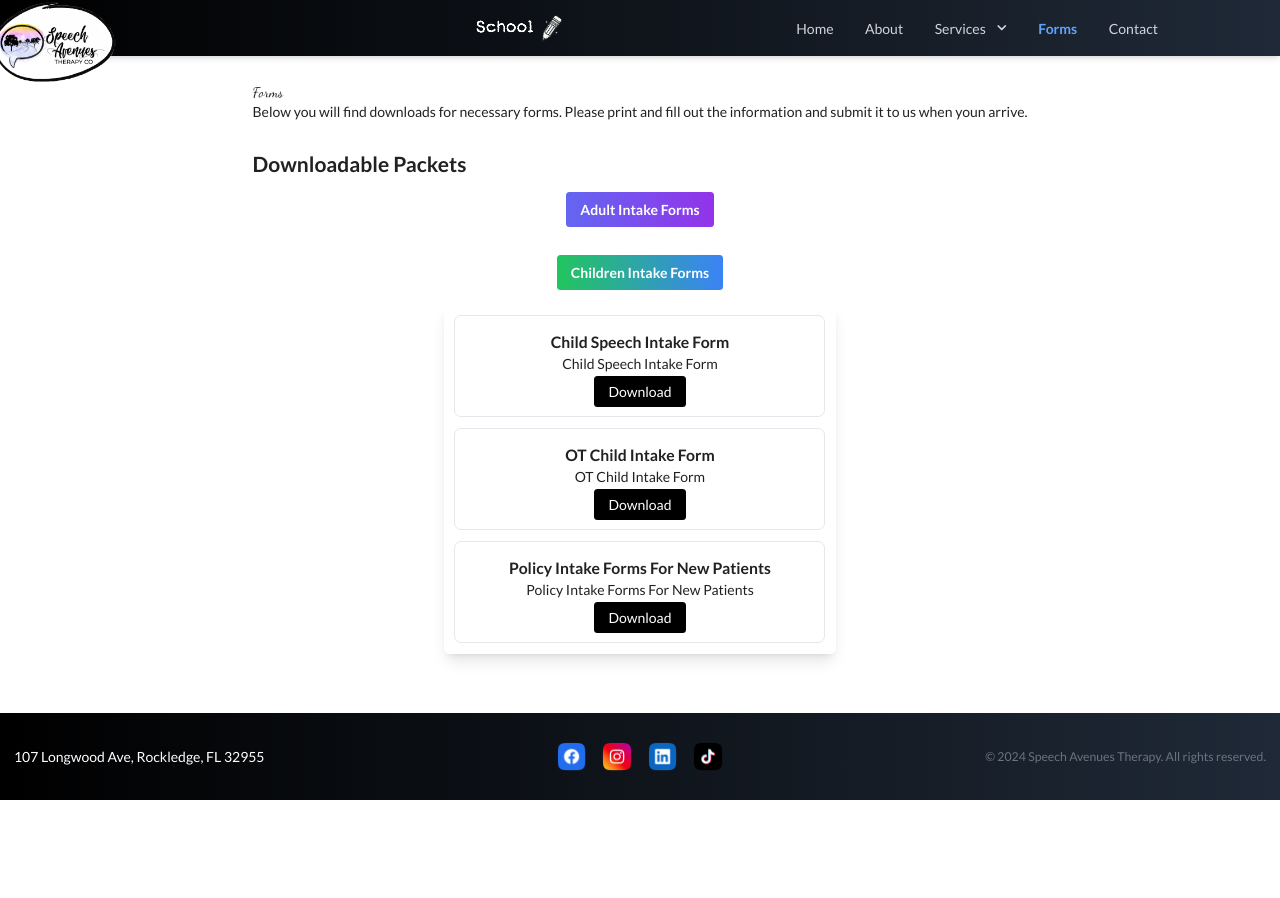
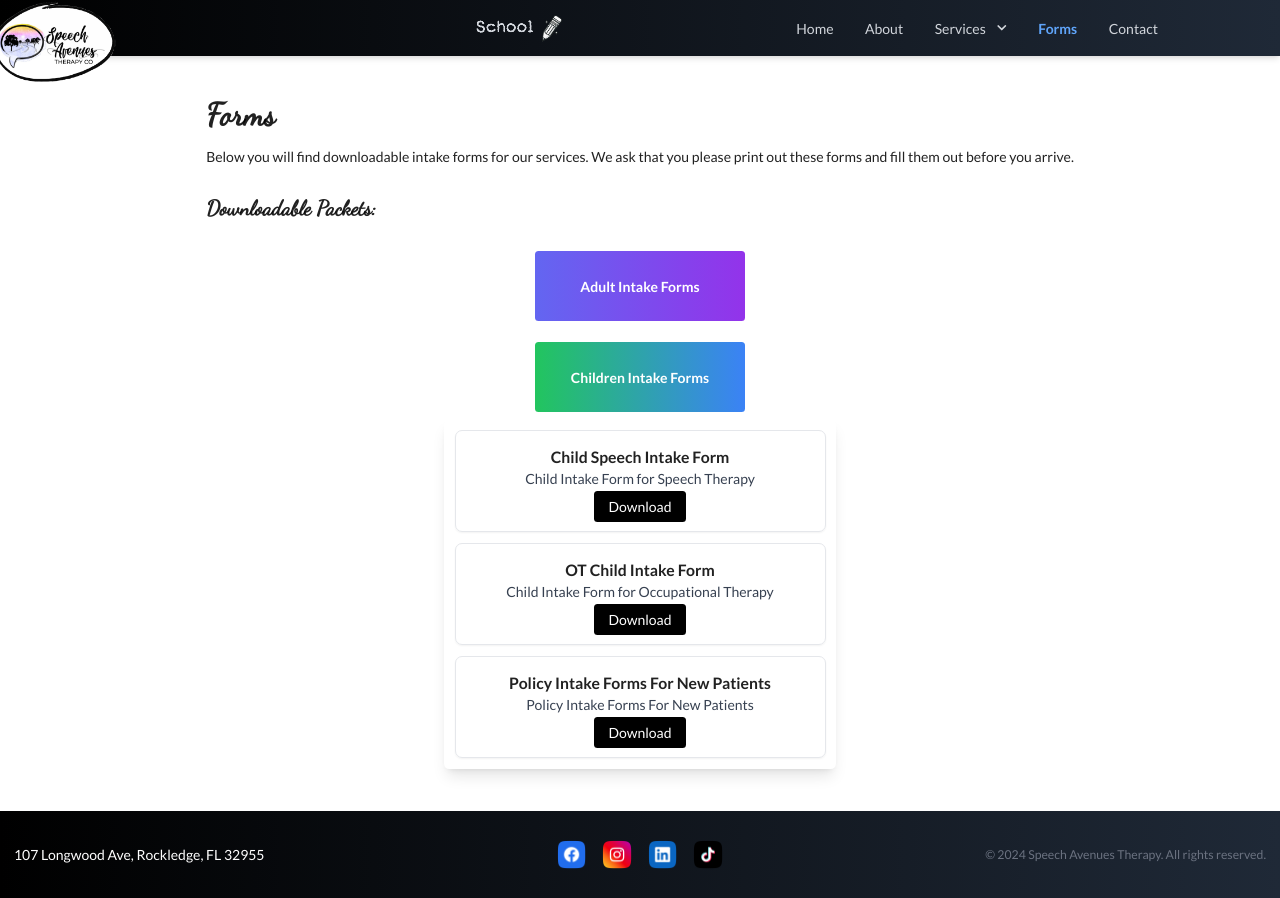
Before and after one commit to Ryan9698/speech-avenues, a React (Vite) app: page /forms in a window 1280 px wide. Both pictures are taken after a click on the button "Children Intake Forms". Before the commit the page ends 800 px from the top, so only its background shows below. Built offline with nearby package versions, Linux system fonts and the light colour scheme.

Commit message:
Styling changes. Fixed dropdown menu. Added Forms Styling

```diff
--- a/src/components/Navbar/index.jsx
+++ b/src/components/Navbar/index.jsx
@@ -32,6 +32,12 @@ const Navbar = () => {
   const toggleMobileMenu = () => {
     // Function to toggle the mobile menu
     setIsMobileMenuOpen(!isMobileMenuOpen);
+  };
+
+  // Close dropdown menu once a link is clicked:
+
+  const closeDropdown = () => {
+    setIsDropdownOpen(false);
   };
 
   // Styling variables to simplify some of the code
@@ -73,7 +79,9 @@ const Navbar = () => {
           <NavLink
             to="/school"
             className={({ isActive }) =>
-              `{isActive ? linkStyle : inactiveStyle} schoolFont text-xl inline-flex items-center`
+              `${
+                isActive ? linkStyle : inactiveStyle
+              } schoolFont text-xl inline-flex items-center`
             }
           >
             School
@@ -118,14 +126,15 @@ const Navbar = () => {
                   />
                 </svg>
               </button>
+              {/* Services Dropdown Menu */}
               {isDropdownOpen && (
                 <div
                   onMouseEnter={handleMouseEnter}
                   onMouseLeave={handleMouseLeave}
-                  className="origin-top-right absolute right-0 mt-2 w-48 rounded-md shadow-lg bg-white ring-1 ring-black ring-opacity-5"
+                  className="origin-top-right absolute right-0 mt-2 w-48 rounded-md shadow-md bg-gray-800 ring-1 ring-black ring-opacity-5"
                 >
                   <div
-                    className="py-1"
+                    className="py-1 divide-y divide-gray-700"
                     role="menu"
                     aria-orientation="vertical"
                     aria-labelledby="options-menu"
@@ -133,27 +142,36 @@ const Navbar = () => {
                     <NavLink
                       to="/therapy/speechtherapy"
                       className={({ isActive }) =>
-                        isActive ? linkStyle : inactiveStyle
+                        `block px-4 py-2 text-white hover:bg-gray-700 ${
+                          isActive ? "bg-gray-700" : ""
+                        }`
                       }
                       role="menuitem"
+                      onClick={closeDropdown}
                     >
                       Speech Therapy
                     </NavLink>
                     <NavLink
                       to="/therapy/occupationaltherapy"
                       className={({ isActive }) =>
-                        isActive ? linkStyle : inactiveStyle
+                        `block px-4 py-2 text-white hover:bg-gray-700 ${
+                          isActive ? "bg-gray-700" : ""
+                        }`
                       }
                       role="menuitem"
+                      onClick={closeDropdown}
                     >
                       Occupational Therapy
                     </NavLink>
                     <NavLink
                       to="/therapy/physicaltherapy"
                       className={({ isActive }) =>
-                        isActive ? linkStyle : inactiveStyle
+                        `block px-4 py-2 text-white hover:bg-gray-700 ${
+                          isActive ? "bg-gray-700" : ""
+                        }`
                       }
                       role="menuitem"
+                      onClick={closeDropdown}
                     >
                       Physical Therapy
                     </NavLink>
--- a/src/components/PacketList/index.jsx
+++ b/src/components/PacketList/index.jsx
@@ -9,15 +9,29 @@ export default function PacketList() {
   const dropdownContentStyle =
     "bg-white shadow-lg rounded-md p-3 mt-2 max-w-md mx-auto";
 
+  const dropdownItemStyle =
+    "border p-4 rounded-lg shadow-sm hover:shadow-md transition duration-300";
+
+  const adultDownloadButtonStyle =
+    "bg-black text-white py-2 px-4 rounded hover:text-white hover:bg-gradient-to-r from-indigo-500 to-purple-600 transition duration-300";
+
+  const childDownloadButtonStyle =
+    "bg-black text-white py-2 px-4 rounded hover:text-white hover:bg-gradient-to-r from-green-500 to-blue-500 transition duration-300";
+
+  const buttonStyle =
+    "font-semibold py-2 px-10 inline-block text-white rounded transition duration-300 transform hover:-translate-y-1 hover:shadow-lg w-60 h-20";
+
   return (
     <div className="packet-list my-8">
-      <h2 className="text-2xl font-semibold mb-4">Downloadable Packets</h2>
+      <h2 className="text-2xl font-semibold cursiveFont mb-8">
+        Downloadable Packets:
+      </h2>
 
       {/* Adult Packets Dropdown */}
       <div className="text-center">
         <button
           onClick={() => setShowAdults(!showAdults)}
-          className="font-semibold py-2 mb-2 inline-block bg-gradient-to-r from-indigo-500 to-purple-600 text-white px-4 rounded hover:opacity-90 transition duration-300"
+          className={`${buttonStyle} bg-gradient-to-r from-indigo-500 to-purple-600 hover:opacity-90`}
         >
           Adult Intake Forms
         </button>
@@ -33,13 +47,13 @@ export default function PacketList() {
                       packet.category.includes("Adults"))
                 )
                 .map((packet) => (
-                  <li key={packet.id} className="border p-4 rounded-lg">
+                  <li key={packet.id} className={dropdownItemStyle}>
                     <h3 className="font-bold text-lg">{packet.title}</h3>
-                    <p className="mb-2">{packet.description}</p>
+                    <p className="mb-2 text-gray-700">{packet.description}</p>
                     <a
                       href={packet.url}
                       download
-                      className="bg-black text-white py-2 px-4 rounded hover:bg-red-700 transition duration-300"
+                      className={adultDownloadButtonStyle}
                     >
                       Download
                     </a>
@@ -54,7 +68,7 @@ export default function PacketList() {
       <div className="text-center mt-6">
         <button
           onClick={() => setShowChildren(!showChildren)}
-          className="font-semibold py-2 mb-2 inline-block bg-gradient-to-r from-green-500 to-blue-500 text-white px-4 rounded hover:opacity-90 transition duration-300"
+          className={`${buttonStyle} bg-gradient-to-r from-green-500 to-blue-500 hover:opacity-90`}
         >
           Children Intake Forms
         </button>
@@ -70,13 +84,13 @@ export default function PacketList() {
                       packet.category.includes("Children"))
                 )
                 .map((packet) => (
-                  <li key={packet.id} className="border p-4 rounded-lg">
+                  <li key={packet.id} className={dropdownItemStyle}>
                     <h3 className="font-bold text-lg">{packet.title}</h3>
-                    <p className="mb-2">{packet.description}</p>
+                    <p className="mb-2 text-gray-700">{packet.description}</p>
                     <a
                       href={packet.url}
                       download
-                      className="bg-black text-white py-2 px-4 rounded hover:bg-blue-700 hover:text-white transition duration-300"
+                      className={childDownloadButtonStyle}
                     >
                       Download
                     </a>
--- a/src/data/PacketList.jsx
+++ b/src/data/PacketList.jsx
@@ -9,14 +9,14 @@ export const packets = [
   {
     id: 2,
     title: "Child Speech Intake Form",
-    description: "Child Speech Intake Form",
+    description: "Child Intake Form for Speech Therapy",
     url: "/downloads/Child-Speech-Intake.docx",
     category: "Children",
   },
   {
     id: 3,
     title: "OT Child Intake Form",
-    description: "OT Child Intake Form",
+    description: "Child Intake Form for Occupational Therapy",
     url: "/downloads/OT-Child-Intake.docx",
     category: "Children",
   },
--- a/src/pages/Forms.jsx
+++ b/src/pages/Forms.jsx
@@ -5,13 +5,14 @@ import PacketList from "../components/PacketList";
 
 export default function Forms() {
   return (
-    <div>
+    <div className="container mx-auto p-4">
       <div>
-        <h1 className="cursiveFont">Forms</h1>
+        <h1 className="text-4xl font-bold mb-6 cursiveFont">Forms</h1>
       </div>
-      <p>
-        Below you will find downloads for necessary forms. Please print and fill
-        out the information and submit it to us when youn arrive.
+      <p className="mt-4">
+        Below you will find downloadable intake forms for our services. We ask
+        that you please print out these forms and fill them out before you
+        arrive.
       </p>
       <PacketList />
     </div>
```
